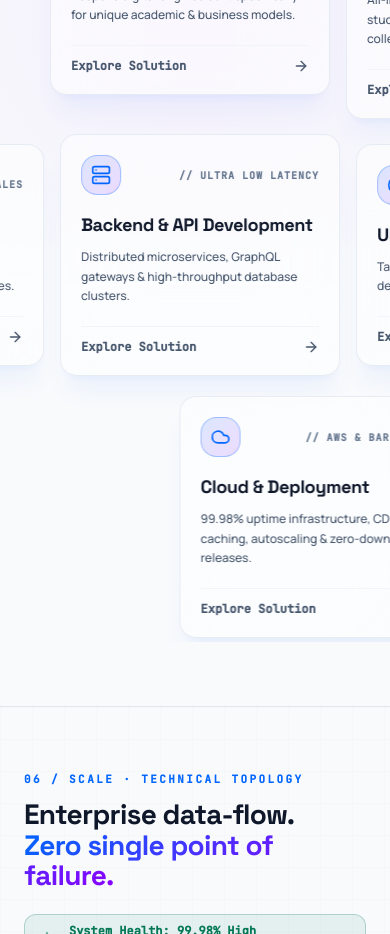
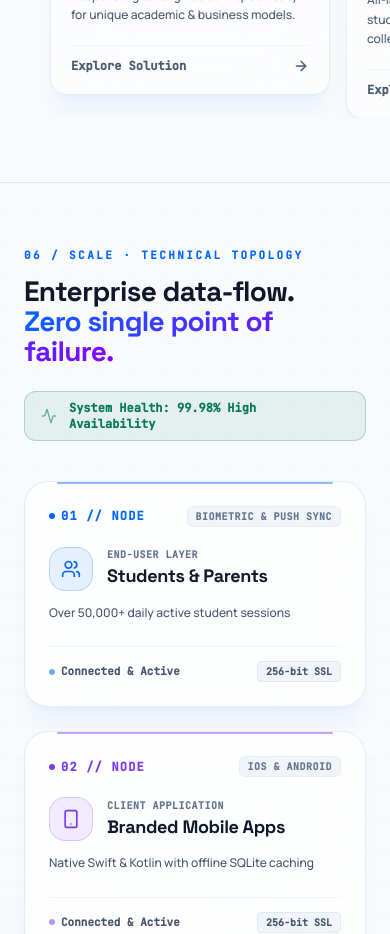
Before and after one commit to nexoraprivatechat31-dotcom/webvibez_official, a Next.js app: page / in a window 390 px wide. Shown: the part 6060-6994 px from the top of the page. Built offline with nearby package versions, Linux system fonts and the light colour scheme.

Commit message:
fix(mobile): show only 2 conveyor rows on mobile for clean viewport fit

```diff
--- a/src/components/sections/ServicesConveyor.tsx
+++ b/src/components/sections/ServicesConveyor.tsx
@@ -174,7 +174,9 @@ export default function ServicesConveyor({ onOpenConsultation }: ServicesConveyo
           return (
             <div
               key={rowIdx}
-              className="flex items-center gap-4 sm:gap-6 will-change-transform transition-transform duration-75 ease-out"
+              className={`items-center gap-4 sm:gap-6 will-change-transform transition-transform duration-75 ease-out ${
+                rowIdx >= 2 ? "hidden md:flex" : "flex"
+              }`}
               style={{
                 transform: `translate3d(${shift}px, 0, 0)`,
               }}
```
